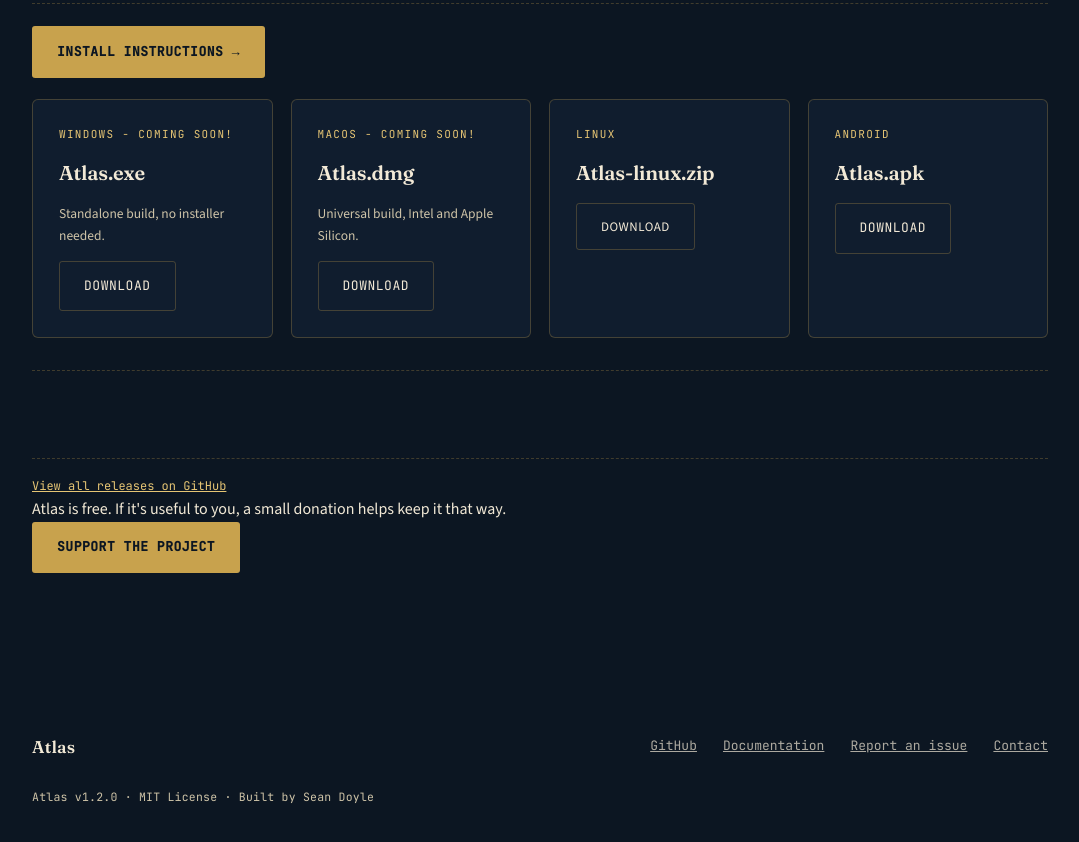
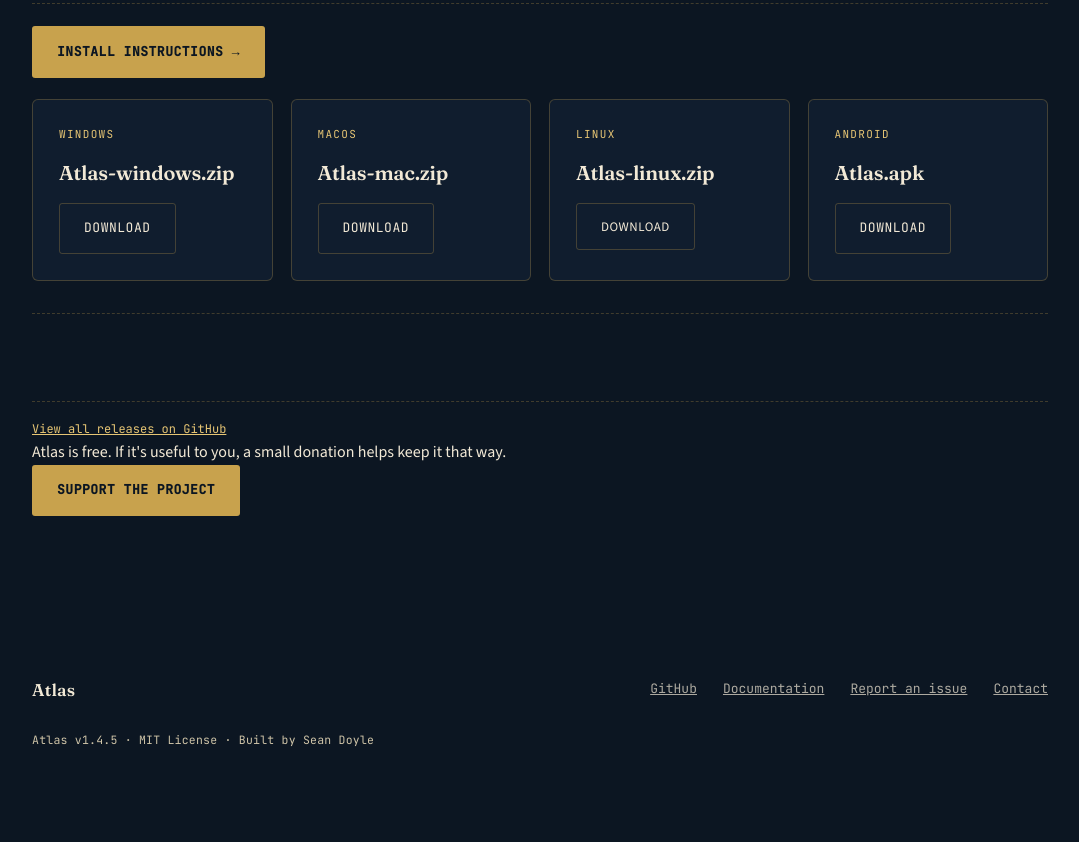
Before and after one commit to sdoylelambda/atlas-website, a plain HTML site: page index.html in a window 1280 px wide. Shown: the part 7256-8098 px from the top of the page, without its empty margins (100-1179 px from the left). After the commit the page ends 8053 px from the top, so only its background shows below. Drawn offline with nearby package versions, Linux system fonts and the light colour scheme.

Commit message:
Add Windows and macOS downloads

```diff
--- a/index.html
+++ b/index.html
@@ -539,28 +539,44 @@
     </div>
         <div class="downloads">
           <div class="dl-card">
-        <div class="dl-platform">Windows - Coming soon!</div>
-        <h3>Atlas.exe</h3>
-        <p>Standalone build, no installer needed.</p>
-        <a href="#" class="btn btn-ghost" style="align-self:flex-start;">Download</a>
+      <div class="dl-platform">Windows</div>
+      <h3>Atlas-windows.zip</h3>
+      <a
+        href="https://github.com/sdoylelambda/atlas-website/releases/download/v1.4.5/Atlas-windows.zip"
+        class="btn btn-ghost"
+        style="align-self:flex-start;"
+      >Download</a>
     </div>
+
     <div class="dl-card">
-        <div class="dl-platform">macOS - Coming soon!</div>
-        <h3>Atlas.dmg</h3>
-        <p>Universal build, Intel and Apple Silicon.</p>
-        <a href="#" class="btn btn-ghost" style="align-self:flex-start;">Download</a>
+      <div class="dl-platform">macOS</div>
+      <h3>Atlas-mac.zip</h3>
+      <a
+        href="https://github.com/sdoylelambda/atlas-website/releases/download/v1.4.5/Atlas-mac.zip"
+        class="btn btn-ghost"
+        style="align-self:flex-start;"
+      >Download</a>
     </div>
+
     <div class="dl-card">
       <div class="dl-platform">Linux</div>
       <h3>Atlas-linux.zip</h3>
-        <!-- <p>Downloads in 3 parts — allow multiple downloads if your browser asks. Unzip with <code>zip -F Atlas-linux-split.zip --out Atlas-linux-full.zip</code>, then run <code>./install.sh</code>. Requires Ollama running locally with <code>phi3:mini</code> pulled.</p> -->
-  <button class="btn btn-ghost" style="align-self:flex-start;" onclick="downloadAtlasLinux()">Download</button>
+      <button
+        class="btn btn-ghost"
+        style="align-self:flex-start;"
+        onclick="downloadAtlasLinux()"
+      >Download</button>
     </div>
+
     <div class="dl-card">
       <div class="dl-platform">Android</div>
       <h3>Atlas.apk</h3>
-        <!-- <p>Download directly on your phone, or transfer the file over. Allow installs from unknown/third-party sources when prompted. Requires the desktop version running on your computer.</p> -->
-        <a href="#" id="androidDownload" class="btn btn-ghost" style="align-self:flex-start;">Download</a>
+      <a
+        href="#"
+        id="androidDownload"
+        class="btn btn-ghost"
+        style="align-self:flex-start;"
+      >Download</a>
     </div>
     </div>
     <div class="dl-note" style="margin-top:32px; border-top:1px dashed var(--line); padding-top:22px; text-align:left; line-height:1.7;">
@@ -595,13 +611,20 @@
 </script>
 
 <script>
-  const ATLAS_VERSION = 'v1.2.0';
-  const RELEASE_BASE = `https://github.com/sdoylelambda/atlas-website/releases/download/${ATLAS_VERSION}/`;
+  const ATLAS_VERSION = 'v1.4.5';
+  const LINUX_VERSION = 'v1.2.0';
+
+  const RELEASE_BASE =
+    `https://github.com/sdoylelambda/atlas-website/releases/download/${ATLAS_VERSION}/`;
+
+  const LINUX_RELEASE_BASE =
+    `https://github.com/sdoylelambda/atlas-website/releases/download/${LINUX_VERSION}/`;
 
   document.getElementById('footVersion').textContent =
     `Atlas ${ATLAS_VERSION} · MIT License · Built by Sean Doyle`;
 
-  document.getElementById('androidDownload').href = RELEASE_BASE + 'Atlas.apk';
+  document.getElementById('androidDownload').href =
+    RELEASE_BASE + 'Atlas.apk';
 
   function downloadAtlasLinux() {
     const files = [
@@ -609,11 +632,14 @@
       'Atlas-linux-split.z02',
       'Atlas-linux-split.zip'
     ];
+
     files.forEach((file, i) => {
       setTimeout(() => {
         const a = document.createElement('a');
-        a.href = RELEASE_BASE + file;
+
+        a.href = LINUX_RELEASE_BASE + file;
         a.download = file;
+
         document.body.appendChild(a);
         a.click();
         document.body.removeChild(a);
```
Lines whose indentation alone changed are shown as unchanged.
